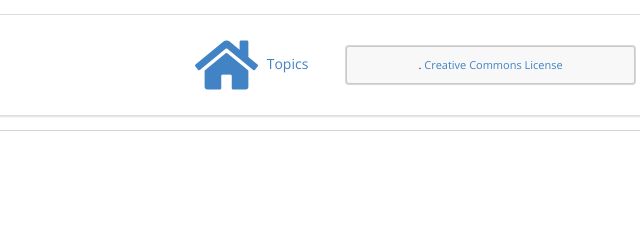
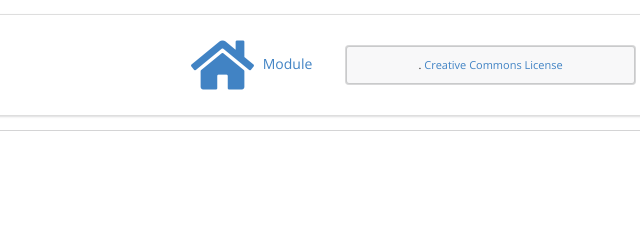
Before and after one commit to edeleastar/tutor, a website: page views/wall.html in a window 1280 px wide. Shown: the top 240 px of the page, 429-1069 px from the left. Drawn offline with nearby package versions, Linux system fonts and the light colour scheme; files that its build step writes are made by us from their sources.

Commit message:
revised header elements to include portfolio link

```diff
--- a/views/headelements/topics.html
+++ b/views/headelements/topics.html
@@ -1,7 +1,7 @@
 {% macro topics(link) %}
 <div class="two wide column sitemap">
-  <div class="popup" data-content="Top Level Topic View">
-    <a href="{{link}}"> <i class="huge home icon"></i> Topics </a>
+  <div class="popup" data-content="To the top level Topics for this Module...">
+    <a href="{{link}}"> <i class="huge home icon"></i> Module </a>
   </div>
 </div>
 {% endmacro %}
```
Also changed, not shown: views/headelements/portfoliolink.html (added, +7 -0 lines).
